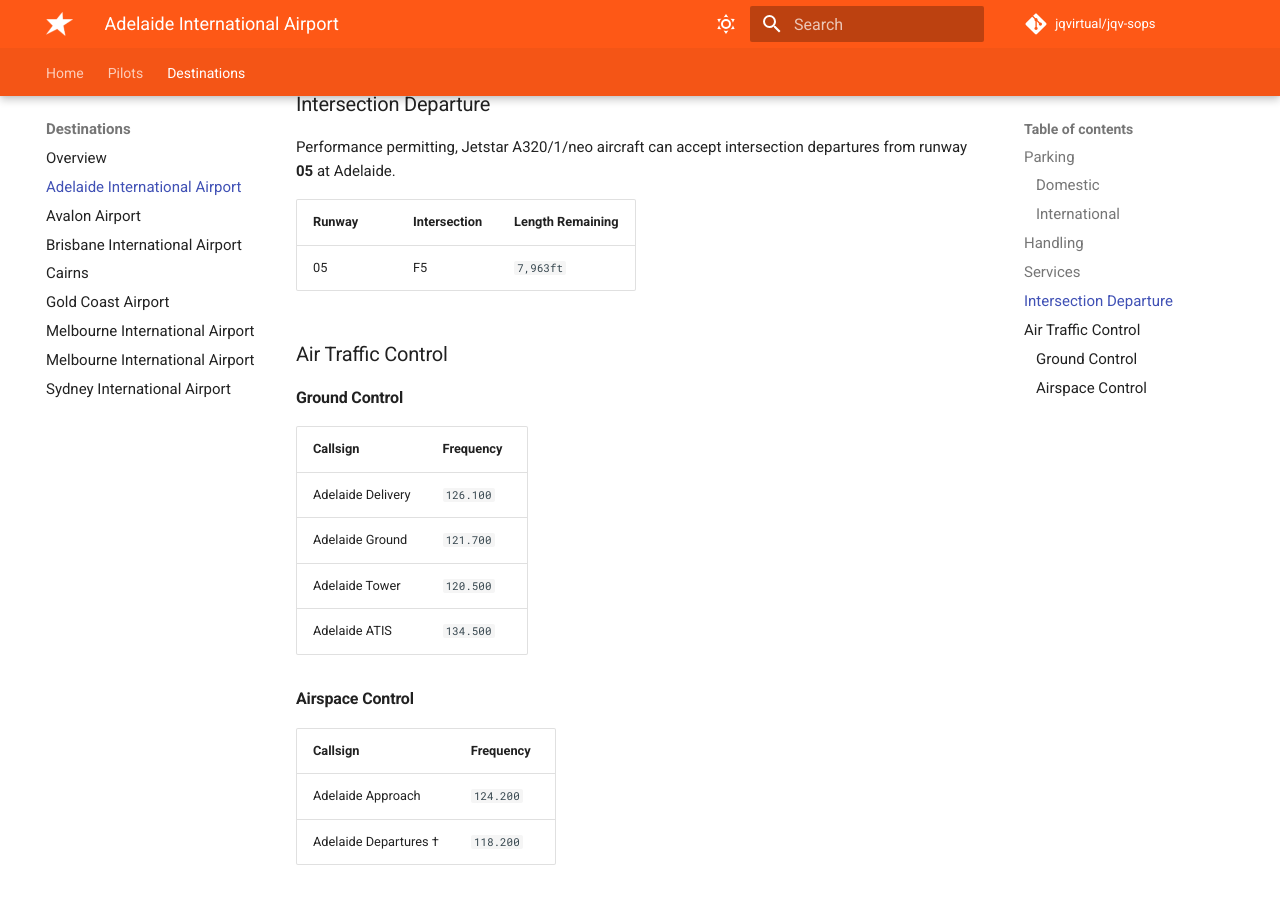
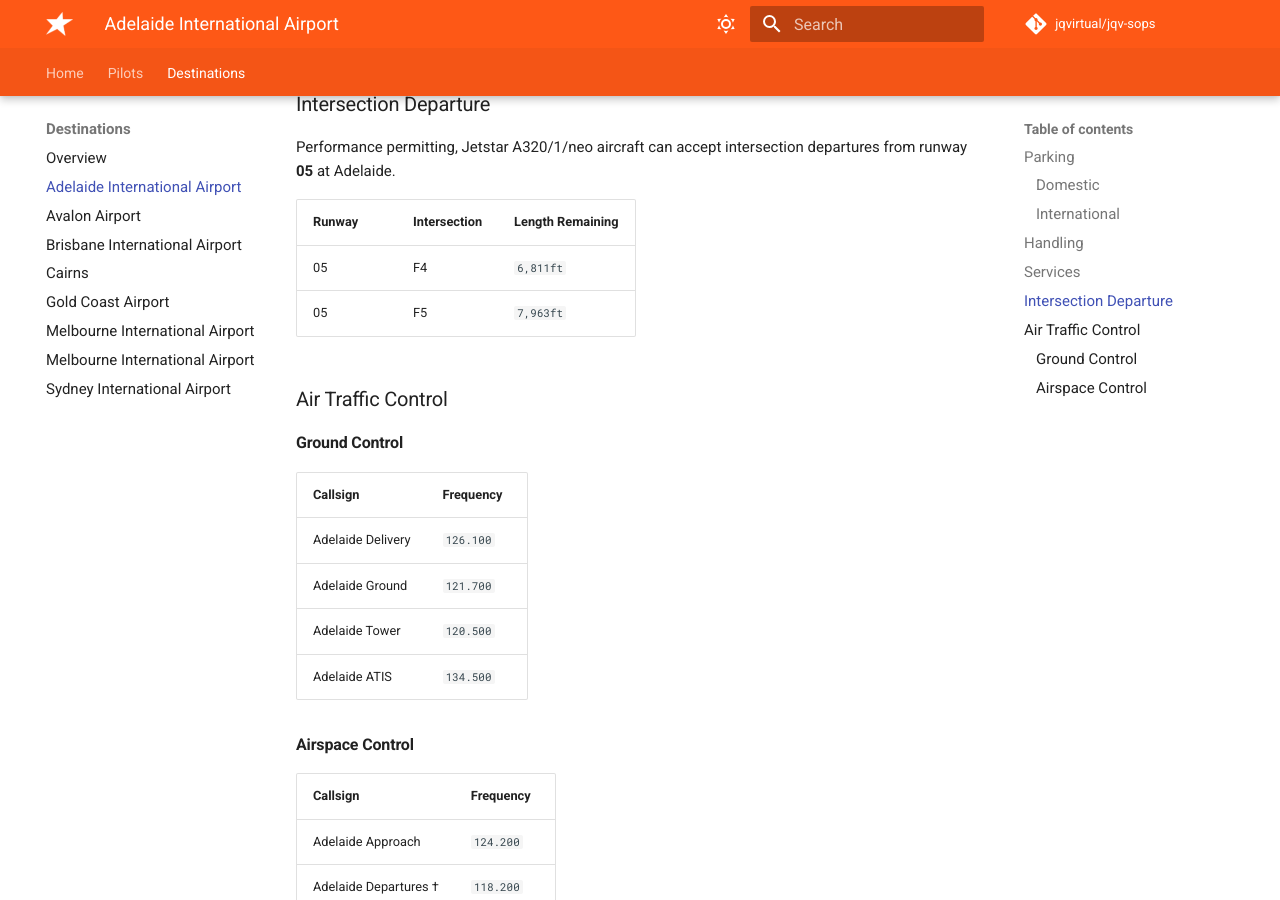
Before and after one commit to jqvirtual/jqv-sops, an MkDocs documentation site: the page built from docs/destinations/adelaide.md, in a window 1280 px wide and 900 px high, scrolled down 1107 px. Built offline with MkDocs 1.6.1 and Material for MkDocs 9.7.7, drawn with Linux system fonts in a browser that asks for light colours; comment, search, counter and statistics services are not loaded.

Commit message:
add F4 intersection

```diff
--- a/docs/destinations/adelaide.md
+++ b/docs/destinations/adelaide.md
@@ -32,6 +32,7 @@ Performance permitting, Jetstar A320/1/neo aircraft can accept intersection depa
 
 | Runway | Intersection | Length Remaining |
 | ------ | ------------ | ---------------- |
+| 05 | F4 | `6,811ft` |
 | 05 | F5 | `7,963ft` |
 
 ### Air Traffic Control
```
